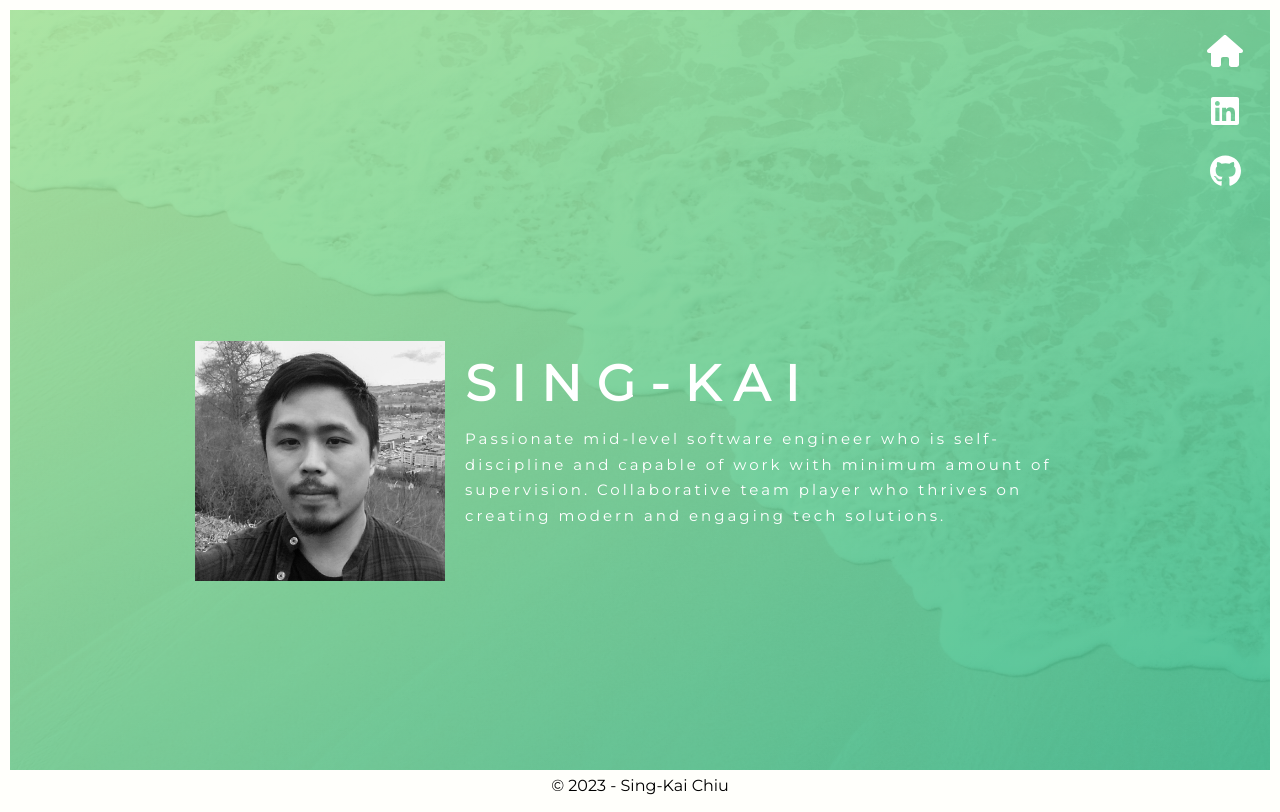
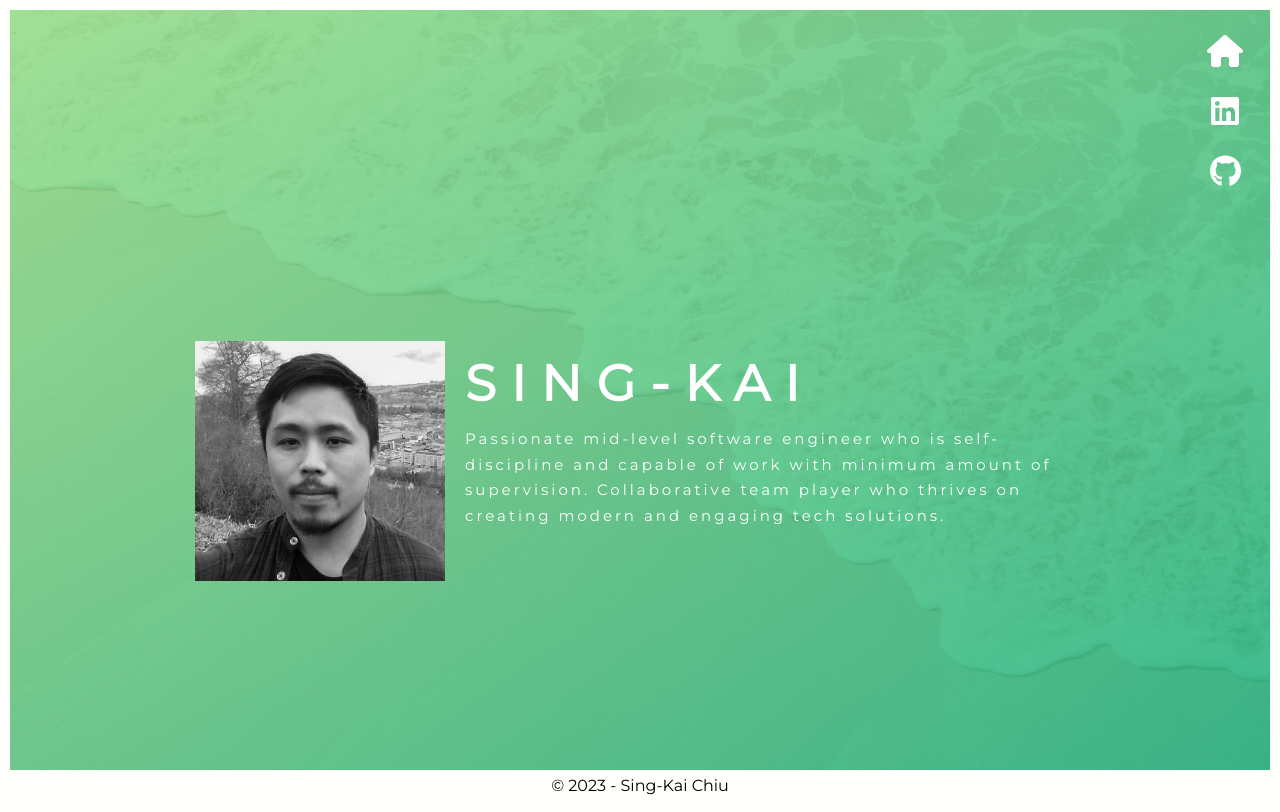
Before and after one commit to Sing-Kai/profile-page, a Next.js app in the folder profile-page-app/: page / in a window 1280 px wide. Built offline with nearby package versions, Linux system fonts and the light colour scheme.

Commit message:
adjusted colours

```diff
--- a/profile-page-app/pages/_app.tsx
+++ b/profile-page-app/pages/_app.tsx
@@ -39,8 +39,8 @@ const Header = styled.div`
   height: 95vh;
   background-image: linear-gradient(
     to right bottom,
-    rgba(126, 213, 111, 0.7),
-    rgba(40, 180, 131, 0.9));
+    rgba(126, 213, 111, 0.8),
+    rgba(40, 180, 131, 1.0));
   background-size:cover;
   position: relative;
   clip-path:polygon(0 0, 100% 0, 100% 100%, 0 100% );
```
